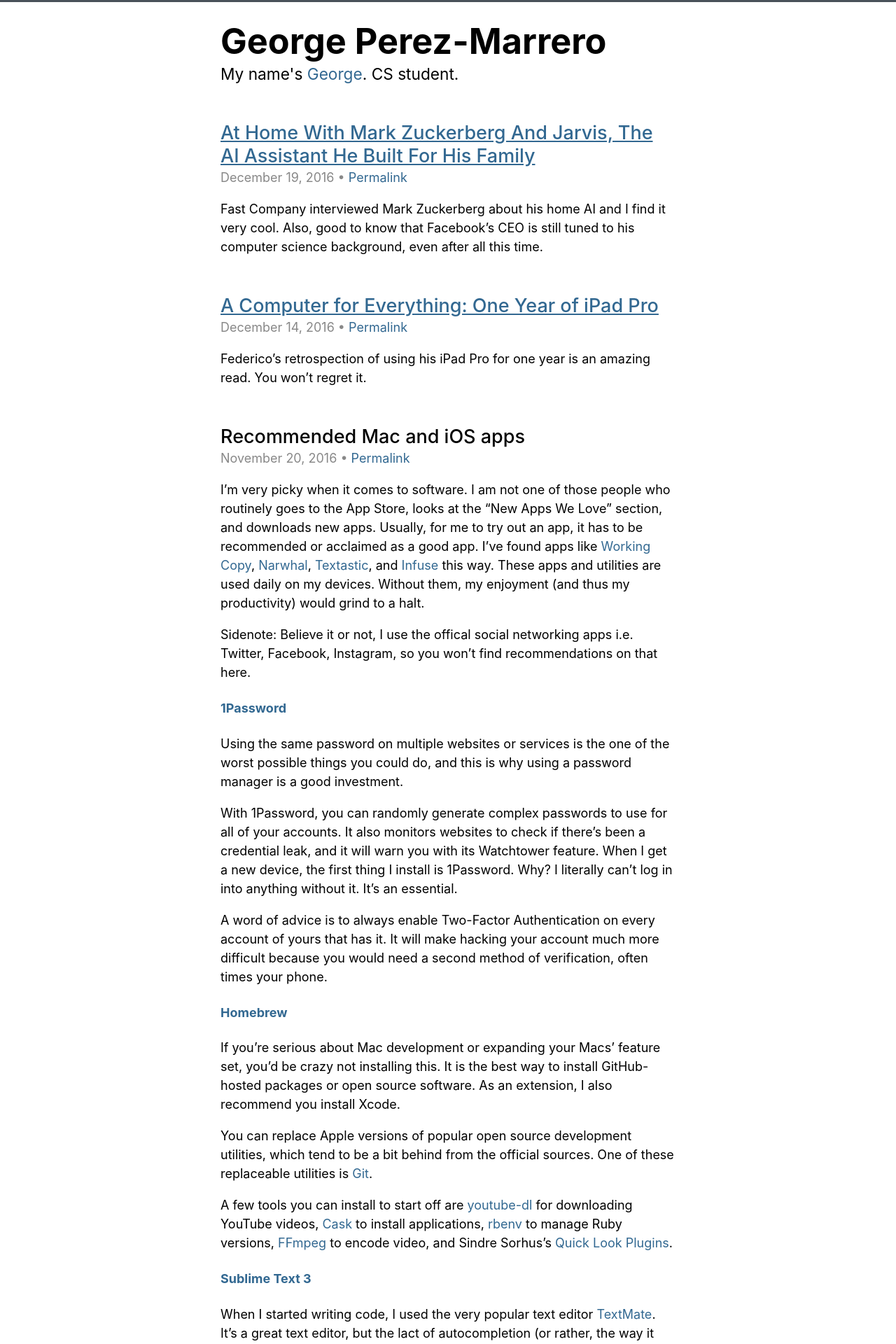
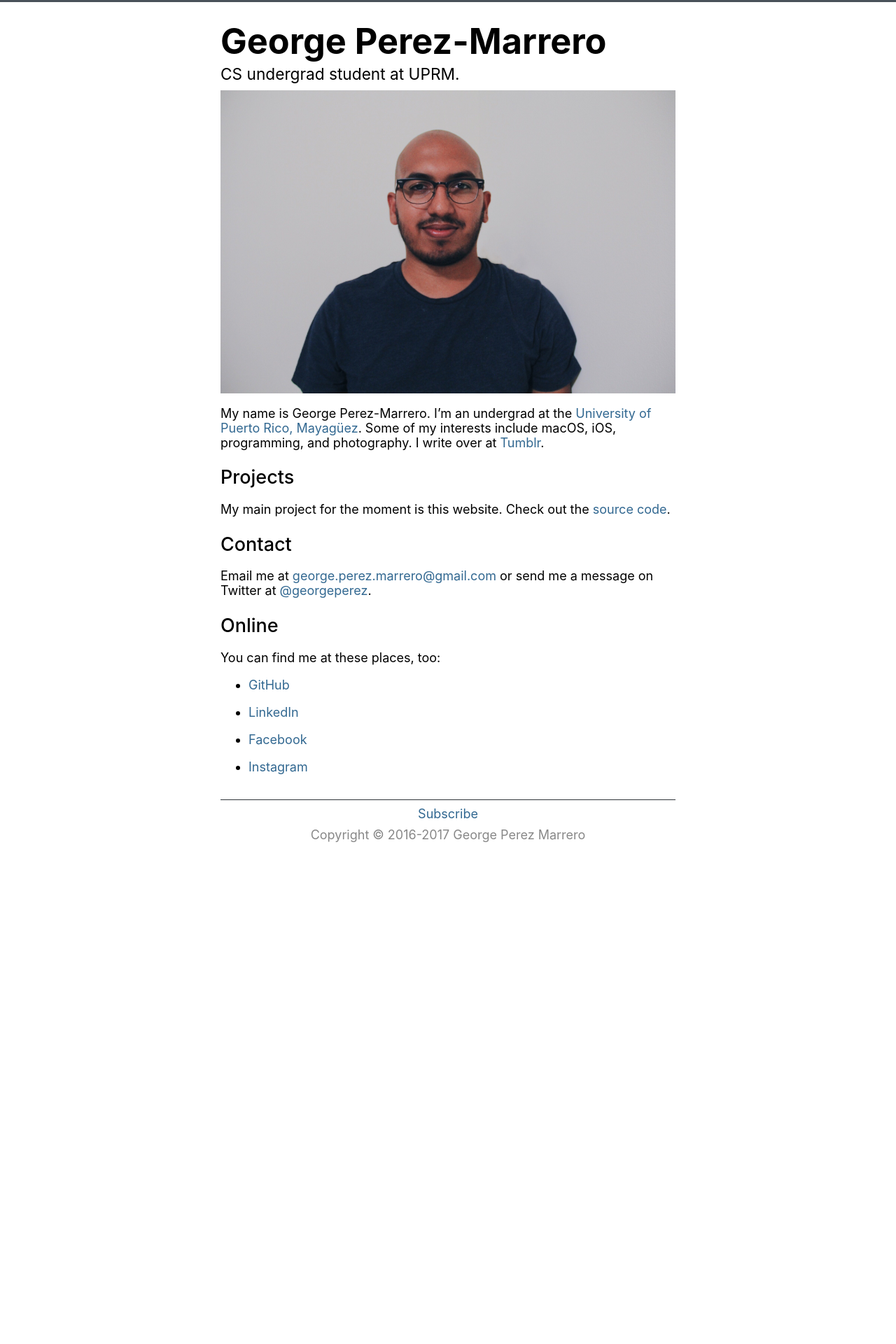
Before and after one commit to georgeperez/titanpointe.org, a Jekyll site: the page built from index.html, in a window 1280 px wide. Shown: the top 1920 px of the page at 70% size. Built offline with Jekyll 4.4.1, drawn with Linux system fonts in a browser that asks for light colours; after the commit the page ends 1248 px from its top, so only the background shows below that; some of the changed text lies outside the part shown.

Commit message:
Reworked website. Blog moved to Tumblr.

```diff
--- a/_includes/header.html
+++ b/_includes/header.html
@@ -1,6 +1,6 @@
 <div id="masthead">
   <h1><a href="/">George Perez-Marrero</a></h1>
   <div>
-    <p id="mastheadtext">My name's <a href="/about/">George</a>. CS student.</p>
+    <p id="mastheadtext">CS undergrad student at UPRM.</p>
   </div>
 </div><!--masthead-->
--- a/_posts/2016-11-20-app-recommendations.md
+++ /dev/null
@@ -1,61 +0,0 @@
----
-layout: post
-title: "Recommended Mac and iOS apps"
-date: 2016-11-20 10:46:00PM TZ
----
-
-I'm very picky when it comes to software. I am not one of those people who routinely goes to the App Store, looks at the "New Apps We Love" section, and downloads new apps. Usually, for me to try out an app, it has to be recommended or acclaimed as a good app. I've found apps like [Working Copy](https://workingcopyapp.com), [Narwhal](http://getnarwhal.com), [Textastic](https://textasticapp.com), and [Infuse](https://firecore.com/infuse) this way. These apps and utilities are used daily on my devices. Without them, my enjoyment (and thus my productivity) would grind to a halt.
-
-Sidenote: Believe it or not, I use the offical social networking apps i.e. Twitter, Facebook, Instagram, so you won't find recommendations on that here.
-
-#### [1Password](https://1password.com)
-Using the same password on multiple websites or services is the one of the worst possible things you could do, and this is why using a password manager is a good investment.
-
-With 1Password, you can randomly generate complex passwords to use for all of your accounts. It also monitors websites to check if there's been a credential leak, and it will warn you with its Watchtower feature. When I get a new device, the first thing I install is 1Password. Why? I literally can't log in into anything without it. It's an essential.
-
-A word of advice is to always enable Two-Factor Authentication on every account of yours that has it. It will make hacking your account much more difficult because you would need a second method of verification, often times your phone.
-
-#### [Homebrew](http://brew.sh/)
-If you're serious about Mac development or expanding your Macs' feature set, you'd be crazy not installing this. It is the best way to install GitHub-hosted packages or open source software. As an extension, I also recommend you install Xcode.
-
-You can replace Apple versions of popular open source development utilities, which tend to be a bit behind from the official sources. One of these replaceable utilities is [Git](https://git-scm.com).
-
-A few tools you can install to start off are [youtube-dl](https://rg3.github.io/youtube-dl/) for downloading YouTube videos, [Cask](https://caskroom.github.io) to install applications, [rbenv](https://github.com/rbenv/rbenv) to manage Ruby versions, [FFmpeg](https://ffmpeg.org) to encode video, and Sindre Sorhus's [Quick Look Plugins](https://github.com/sindresorhus/quick-look-plugins).
-
-#### [Sublime Text 3](https://sublimetext.com)
-When I started writing code, I used the very popular text editor [TextMate](https://macromates.com). It's a great text editor, but the lact of autocompletion (or rather, the way it handled it) was not something I liked. Here's where Sublime Text 3 comes in. Out of the box, it supports pretty much the same amount of languages as TextMate, but with the added benefit of "return completion." With [Package Control](https://packagecontrol.io) you can get even more languages, themes, and even added features like Git branch status.
-
-#### [Transmit](https://panic.com/transmit)
-Transmit's UI looks like a lot like the other SFTP apps out there, but it feels like something Apple themselves engineered. It's fast, efficient, and overall a great piece of software to use. If you ever need to connect to a remote server to access files, this is the app to use.
-
-#### [AppCleaner](https://freemacsoft.net/appcleaner/)
-On macOS, the way to uninstall apps is a bit different than the way it's done Windows. If you want to remove an app, you have to drag the application to the Trash. You would think that's all you need to do, right?
-
-Unfortunately, doing so will leave a plethora of preference files in your system folders. With an app like AppCleaner, you simply look for the app you want to uninstall, drag-and-drop it in AppCleaner and voilà, the app and its preference files are presented to you. From there, you can decide if you want to delete all files or leave some if you're thinking of installing it later on.
-
-
-Other apps that I use a lot:
-
-* [Slack](https://slack.com) (Mac, iOS)
-
-* [Deliveries](https://junecloud.com/software/) (Mac, iOS)
-
-* [Workflow](https://geo.itunes.apple.com/us/app/workflow-powerful-automation/id915249334?mt=8&uo=4&at=1010lbam) (iOS)
-
-* [Soulver](https://geo.itunes.apple.com/us/app/soulver-notepad-calculator/id348142037?mt=8&uo=4&at=1010lbam) (Mac, iOS)
-
-* [Drafts](https://geo.itunes.apple.com/us/app/drafts-quickly-capture-notes/id905337691?mt=8&uo=4&at=1010lbam) (iOS)
-
-* [Overcast](https://geo.itunes.apple.com/us/app/overcast-podcast-player/id888422857?mt=8&uo=4&at=1010lbam) (iOS, limited web app)
-
-* [Darkroom](https://geo.itunes.apple.com/us/app/darkroom-photo-editor/id953286746?mt=8&uo=4&at=1010lbam) (iOS)
-
-* [VSCO](https://geo.itunes.apple.com/us/app/vsco/id588013838?mt=8&uo=4&at=1010lbam) (iOS)
-
-* [Blink](https://geo.itunes.apple.com/us/app/blink-better-affiliate-links/id946766863?mt=8&uo=4&at=1010lbam) (iOS)
-
-* [Transmit](https://panic.com/transmit) (Mac, iOS)
-
-* [Prompt 2](https://geo.itunes.apple.com/us/app/prompt-2/id917437289?mt=8&uo=4&at=1010lbam) (iOS)
-
-* [1Blocker](https://geo.itunes.apple.com/us/app/1blocker-block-ads-tracking/id1025729002?mt=8&uo=4&at=1010lbam) (Mac, iOS)
--- a/_posts/2016-12-14-computer-for-everything-one-year-ipad.md
+++ /dev/null
@@ -1,7 +0,0 @@
----
-layout: post
-title: "A Computer for Everything: One Year of iPad Pro"
-date: 2016-12-14 12:35:00AM TZ
-external-url: https://www.macstories.net/stories/one-year-of-ipad-pro/
----
-Federico's retrospection of using his iPad Pro for one year is an amazing read. You won't regret it.
--- a/_posts/2016-12-19-mark-zuckerberg-home-ai.md
+++ /dev/null
@@ -1,7 +0,0 @@
----
-layout: post
-title: "At Home With Mark Zuckerberg And Jarvis, The AI Assistant He Built For His Family"
-date: 2016-12-19 9:00:00PM TZ
-external-url: https://www.fastcompany.com/3066478/mind-and-machine/mark-zuckerberg-jarvis
----
-Fast Company interviewed Mark Zuckerberg about his home AI and I find it very cool. Also, good to know that Facebook's CEO is still tuned to his computer science background, even after all this time.
--- a/about.html
+++ /dev/null
@@ -1,34 +0,0 @@
----
-layout: default
-title: About
-permalink: /about/
----
-<article>
-  <header>
-    <h2>About</h2>
-  </header>
-  <img src="/assets/george.jpg" title="Yep, that's me">
-  <p>My name is George Perez-Marrero. I&rsquo;m an undergrad at the <a href="https://uprm.edu/">University of Puerto Rico, Mayagüez</a>. Some of my interests include macOS, iOS, programming, and photography.</p>
-
-  <header>
-    <h2>Projects</h2>
-  </header>
-  <p>My main project for the moment is this website. Check out the <a href="{{ site.repository }}">source code</a>.<p>
-
-  <header>
-    <h2>Contact</h2>
-  </header>
-  <p>Email me at <a href="mailto:george.perez.marrero@gmail.com">george.perez.marrero@gmail.com</a> or send me a message on Twitter at <a href="https://twitter.com/georgeperez/">@georgeperez</a>.</p>
-
-  <header>
-    <h2>Online</h2>
-  </header>
-    <p>You can find me at these places, too:
-    <ul>
-      <li><a href="https://github.com/georgeperez/">GitHub</a></li>
-      <li><a href="https://linkedin.com/in/georgeperezmarrero/">LinkedIn</a></li>
-      <li><a href="https://facebook.com/georgeperezmarrero/">Facebook</a></li>
-      <li><a href="https://instagram.com/georgeperez/">Instagram</a></li>
-    </ul>
-    </p>
-</article>
--- a/assets/css/syntax.css
+++ /dev/null
@@ -1,60 +0,0 @@
-.highlight  { background: #ffffff; }
-.highlight .c { color: #999988; font-style: italic } /* Comment */
-.highlight .err { color: #a61717; background-color: #e3d2d2 } /* Error */
-.highlight .k { font-weight: bold } /* Keyword */
-.highlight .o { font-weight: bold } /* Operator */
-.highlight .cm { color: #999988; font-style: italic } /* Comment.Multiline */
-.highlight .cp { color: #999999; font-weight: bold } /* Comment.Preproc */
-.highlight .c1 { color: #999988; font-style: italic } /* Comment.Single */
-.highlight .cs { color: #999999; font-weight: bold; font-style: italic } /* Comment.Special */
-.highlight .gd { color: #000000; background-color: #ffdddd } /* Generic.Deleted */
-.highlight .gd .x { color: #000000; background-color: #ffaaaa } /* Generic.Deleted.Specific */
-.highlight .ge { font-style: italic } /* Generic.Emph */
-.highlight .gr { color: #aa0000 } /* Generic.Error */
-.highlight .gh { color: #999999 } /* Generic.Heading */
-.highlight .gi { color: #000000; background-color: #ddffdd } /* Generic.Inserted */
-.highlight .gi .x { color: #000000; background-color: #aaffaa } /* Generic.Inserted.Specific */
-.highlight .go { color: #888888 } /* Generic.Output */
-.highlight .gp { color: #555555 } /* Generic.Prompt */
-.highlight .gs { font-weight: bold } /* Generic.Strong */
-.highlight .gu { color: #aaaaaa } /* Generic.Subheading */
-.highlight .gt { color: #aa0000 } /* Generic.Traceback */
-.highlight .kc { font-weight: bold } /* Keyword.Constant */
-.highlight .kd { font-weight: bold } /* Keyword.Declaration */
-.highlight .kp { font-weight: bold } /* Keyword.Pseudo */
-.highlight .kr { font-weight: bold } /* Keyword.Reserved */
-.highlight .kt { color: #445588; font-weight: bold } /* Keyword.Type */
-.highlight .m { color: #009999 } /* Literal.Number */
-.highlight .s { color: #d14 } /* Literal.String */
-.highlight .na { color: #008080 } /* Name.Attribute */
-.highlight .nb { color: #0086B3 } /* Name.Builtin */
-.highlight .nc { color: #445588; font-weight: bold } /* Name.Class */
-.highlight .no { color: #008080 } /* Name.Constant */
-.highlight .ni { color: #800080 } /* Name.Entity */
-.highlight .ne { color: #990000; font-weight: bold } /* Name.Exception */
-.highlight .nf { color: #990000; font-weight: bold } /* Name.Function */
-.highlight .nn { color: #555555 } /* Name.Namespace */
-.highlight .nt { color: #000080 } /* Name.Tag */
-.highlight .nv { color: #008080 } /* Name.Variable */
-.highlight .ow { font-weight: bold } /* Operator.Word */
-.highlight .w { color: #bbbbbb } /* Text.Whitespace */
-.highlight .mf { color: #009999 } /* Literal.Number.Float */
-.highlight .mh { color: #009999 } /* Literal.Number.Hex */
-.highlight .mi { color: #009999 } /* Literal.Number.Integer */
-.highlight .mo { color: #009999 } /* Literal.Number.Oct */
-.highlight .sb { color: #d14 } /* Literal.String.Backtick */
-.highlight .sc { color: #d14 } /* Literal.String.Char */
-.highlight .sd { color: #d14 } /* Literal.String.Doc */
-.highlight .s2 { color: #d14 } /* Literal.String.Double */
-.highlight .se { color: #d14 } /* Literal.String.Escape */
-.highlight .sh { color: #d14 } /* Literal.String.Heredoc */
-.highlight .si { color: #d14 } /* Literal.String.Interpol */
-.highlight .sx { color: #d14 } /* Literal.String.Other */
-.highlight .sr { color: #009926 } /* Literal.String.Regex */
-.highlight .s1 { color: #d14 } /* Literal.String.Single */
-.highlight .ss { color: #990073 } /* Literal.String.Symbol */
-.highlight .bp { color: #999999 } /* Name.Builtin.Pseudo */
-.highlight .vc { color: #008080 } /* Name.Variable.Class */
-.highlight .vg { color: #008080 } /* Name.Variable.Global */
-.highlight .vi { color: #008080 } /* Name.Variable.Instance */
-.highlight .il { color: #009999 } /* Literal.Number.Integer.Long */
--- a/index.html
+++ b/index.html
@@ -2,40 +2,28 @@
 layout: default
 title: George Perez-Marrero
 ---
-{% for post in site.posts %}
-<article>
-{% if post.external-url %}
+
+  <img src="/assets/george.jpg" title="Yep, that's me">
+  <p>My name is George Perez-Marrero. I&rsquo;m an undergrad at the <a href="https://uprm.edu/">University of Puerto Rico, Mayagüez</a>. Some of my interests include macOS, iOS, programming, and photography. I write over at <a href="http://blog.georgeperezmarrero.com/">Tumblr</a>.</p>
+
   <header>
-    <h2>
-      <a class="link" href="{{ post.external-url }}">{{ post.title }}</a>
-    </h2>
-    <p>
-      <time datetime="{{ post.date }}" pubdate="pubdate">{{ post.date | date:"%B %-d, %Y" }}</time>
-      <span>&bull;</span>
-      <a class="permalink" title="Permalink" href="{{ post.url }}">
-        <span class="noprint">Permalink</span>
-        <span class="printonly">{{ site.url }}{{ post.url }}</span>
-      </a>
+    <h2>Projects</h2>
+  </header>
+  <p>My main project for the moment is this website. Check out the <a href="{{ site.repository }}">source code</a>.<p>
+
+  <header>
+    <h2>Contact</h2>
+  </header>
+  <p>Email me at <a href="mailto:george.perez.marrero@gmail.com">george.perez.marrero@gmail.com</a> or send me a message on Twitter at <a href="https://twitter.com/georgeperez/">@georgeperez</a>.</p>
+
+  <header>
+    <h2>Online</h2>
+  </header>
+    <p>You can find me at these places, too:
+    <ul>
+      <li><a href="https://github.com/georgeperez/">GitHub</a></li>
+      <li><a href="https://linkedin.com/in/georgeperezmarrero/">LinkedIn</a></li>
+      <li><a href="https://facebook.com/georgeperezmarrero/">Facebook</a></li>
+      <li><a href="https://instagram.com/georgeperez/">Instagram</a></li>
+    </ul>
     </p>
-  </header>
-{% else %}
-  <header>
-    <h2>
-      <a href="{{ post.url }}">{{ post.title }}</a>
-    </h2>
-    <p>
-      <time datetime="{{ post.date }}" pubdate="pubdate">{{ post.date | date:"%B %-d, %Y" }}</time>
-      <span>&bull;</span>
-      <a class="permalink" title="Permalink" href="{{ post.url }}">
-        <span class="noprint">Permalink</span>
-        <span class="printonly">{{ site.url }}{{ post.url }}</span>
-      </a>
-    </p>
-  </header>
-{% endif %}
-
-{{ post.content }}
-
-</article>
-
-{% endfor %}
```
Also changed, not shown: _posts/2016-07-05-puerto-rico-is-in-mourning.md (deleted, +0 -10 lines), feed.xml (deleted, +0 -37 lines).
